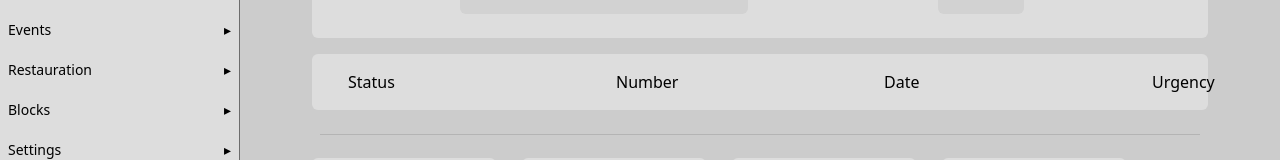
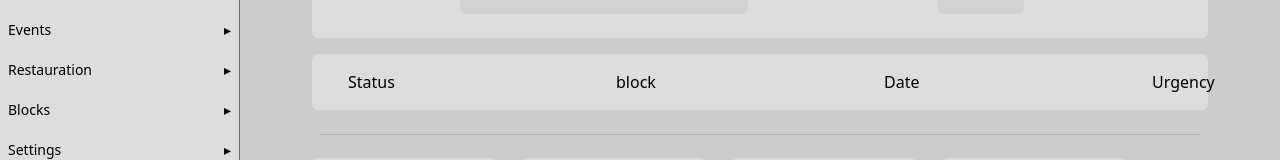
Before and after one commit to KMalek101/Roomet-front, a Next.js app: page /reports in a window 1280 px wide. Shown: the part 223-383 px from the top of the page. Built offline with nearby package versions, Linux system fonts and the light colour scheme.

Commit message:
Changing number with block in sorting

```diff
--- a/src/components/reports/ViewReports.jsx
+++ b/src/components/reports/ViewReports.jsx
@@ -9,7 +9,7 @@ export default function ViewReports() {
   const [filters, setFilters] = useState([]);
   const [sortDirection, setSortDirection] = useState({
     status: null,
-    number: null,
+    block: null,
     date: null,
     urgency: null,
   });
@@ -170,7 +170,7 @@ export default function ViewReports() {
         const newDirection = prev[column] === "asc" ? "desc" : "asc";
         return {
           date: column === "date" ? newDirection : null,
-          number: column === "number" ? newDirection : null,
+          block: column === "block" ? newDirection : null,
           status: column === "status" ? newDirection : null,
           urgency: column === "urgency" ? newDirection : null,
         };
@@ -197,10 +197,10 @@ export default function ViewReports() {
         </p>
         <p
           className="flex items-center cursor-pointer"
-          onClick={() => handleSort("number")}
+          onClick={() => handleSort("block")}
         >
-          Number
-          {renderArrow(sortDirection.number)}
+          block
+          {renderArrow(sortDirection.block)}
         </p>
         <p
           className="flex items-center cursor-pointer"
```
